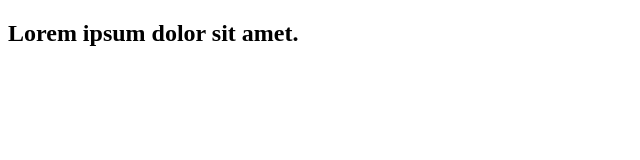
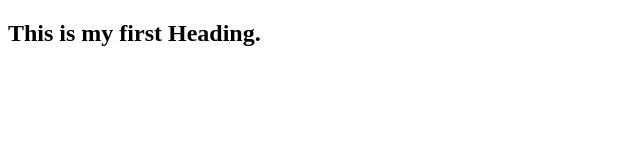
Before and after one commit to DivyaPandey6/first, a plain HTML site: page index.html in a window 1280 px wide. Shown: the whole page, without its empty margins (0-640 px from the left). Drawn offline with Linux system fonts and the light colour scheme.

Commit message:
heading changes

```diff
--- a/index.html
+++ b/index.html
@@ -6,6 +6,6 @@
     <title>Document</title>
 </head>
 <body>
-    <h2>Lorem ipsum dolor sit amet.</h2>
+    <h2>This is my first Heading.</h2>
 </body>
 </html>
```
